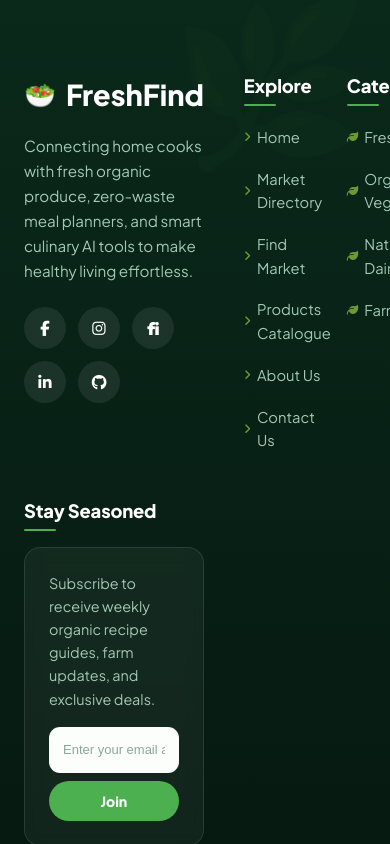
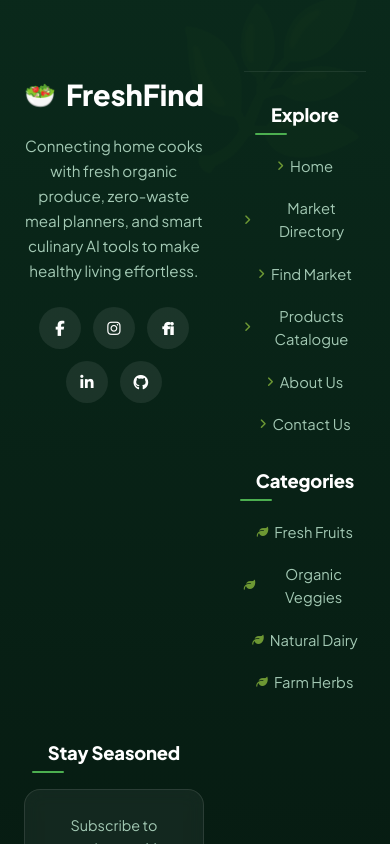
Before and after one commit to facultysami6-prog/MLR-CodeRush-, a React (Vite) app: page / in a window 390 px wide. Shown: the part 8560-9404 px from the top of the page. Built offline with nearby package versions, Linux system fonts and the light colour scheme.

Commit message:
Initial project upload

```diff
--- a/src/components/css/Footer.css
+++ b/src/components/css/Footer.css
@@ -321,26 +321,57 @@
 @media (max-width: 640px) {
   .footer-grid-4col {
     grid-template-columns: 1fr;
-    gap: 32px;
+    gap: 36px;
   }
 
   .footer-col-brand {
     grid-column: auto;
+    align-items: center;
+    text-align: center;
+  }
+
+  .footer-brand-desc {
+    max-width: 340px;
+    margin-inline: auto;
+  }
+
+  .footer-social-row {
+    justify-content: center;
   }
 
   .footer-col-newsletter {
     grid-column: auto;
+    align-items: center;
+    text-align: center;
+  }
+
+  .footer-newsletter-card {
+    width: 100%;
   }
 
   .footer-links-group {
     grid-column: auto;
-    border-top: none;
-    padding-top: 0;
+    border-top: 1px solid rgba(255, 255, 255, 0.08);
+    padding-top: 28px;
     gap: 24px;
   }
 
-  .footer-brand-desc {
-    max-width: 100%;
+  .footer-nav-col {
+    align-items: center;
+    text-align: center;
+  }
+
+  .footer-col-heading::after {
+    left: 50%;
+    transform: translateX(-50%);
+  }
+
+  .footer-nav-list {
+    align-items: center;
+  }
+
+  .footer-nav-list a {
+    justify-content: center;
   }
 
   .footer-bottom-bar {
@@ -349,33 +380,29 @@
   }
 }
 
-/* Small Mobile Screens (420px and below) */
-@media (max-width: 420px) {
+/* Small Mobile Screens (480px and below) */
+@media (max-width: 480px) {
   .footer-input-group {
     flex-direction: column;
     gap: 10px;
   }
 
+  .footer-input-field {
+    text-align: center;
+  }
+
   .footer-subscribe-btn {
     width: 100%;
-    padding: 12px;
+    padding: 13px;
   }
 
   .footer-links-group {
-    grid-template-columns: 1fr 1fr;
-    gap: 16px;
+    grid-template-columns: 1fr;
+    gap: 26px;
   }
 
   .footer-nav-list a {
-    font-size: 0.86rem;
-  }
-}
-
-/* Extra Small (340px and below) */
-@media (max-width: 340px) {
-  .footer-links-group {
-    grid-template-columns: 1fr;
-    gap: 24px;
+    font-size: 0.88rem;
   }
 }
 
```
